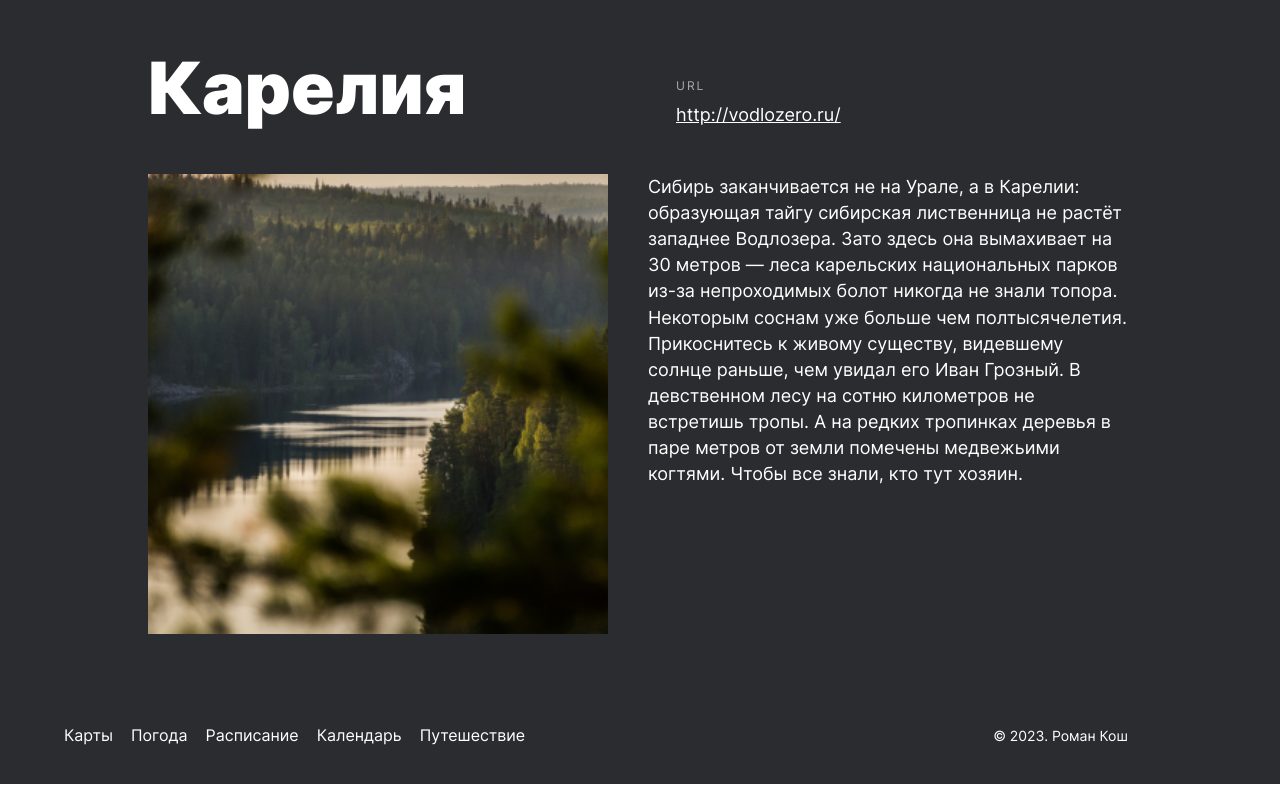
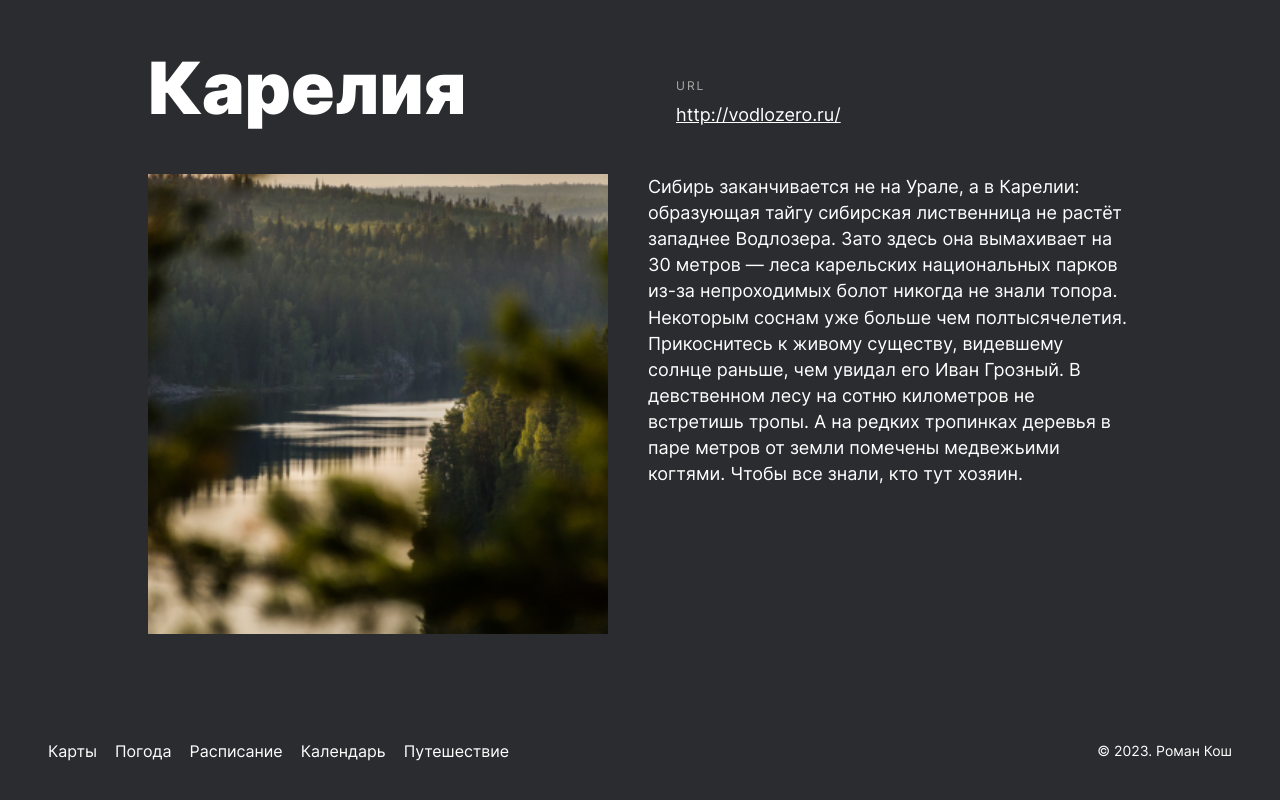
Before and after one commit to totfront/somewhere-travel, a React (Create React App) app: page / in a window 1280 px wide. Shown: the part 5378-6178 px from the top of the page. Built offline with nearby package versions, Linux system fonts and the light colour scheme.

Commit message:
Feat: finished the footer

```diff
--- a/src/components/Footer/Footer.js
+++ b/src/components/Footer/Footer.js
@@ -49,8 +49,8 @@ function Footer() {
             Путешествие
           </a>
         </li>
-        <li className={styles.copyright}>© 2023. Роман Кош</li>
       </ul>
+      <p className={styles.copyright}>© 2023. Роман Кош</p>
     </section>
   );
 }
--- a/src/components/Footer/Footer.module.css
+++ b/src/components/Footer/Footer.module.css
@@ -4,6 +4,7 @@
     max-width: 186px;
     margin-left: 16px;
     min-height: 310px;
+
 }
 
 .list {
@@ -38,55 +39,39 @@
 
 @media (min-width: 768px) {
     .wrapper {
+        display: flex;
+        flex-direction: row;
+        margin: auto;
         padding: 0 0 24px 0;
-        max-width: 768px;
+        max-width: 720px;
         min-height: 0;
-
+        justify-content: space-between;
     }
 
     .list {
+        display: flex;
+        flex-direction: row;
         max-height: 18px;
     }
     .footerItem {
-        display: inline-block;
         font-size: 16px;
         line-height: 18px;
+
+    }
+    .footerItem:not(:last-child) {
         margin-right: 18px;
     }
 
-    .footerItem:first-child {
-        margin-left: 24px;
-    }
-
-
     .copyright {
-        margin-top: 0;
-        display: inline-block;
         font-size: 14px;
         line-height: 16px;
-        margin-left: 69px;
+        margin: auto 0;
     }
 }
 
 @media (min-width: 1024px) {
     .wrapper {
         max-width: 928px;
-    }
-
-    .list {
-        max-height: 18px;
-    }
-    .footerItem {
-        margin-right: 18px;
-    }
-
-    .footerItem:first-child {
-        margin-left: 48px;
-    }
-
-
-    .copyright {
-        margin-left: 259px;
     }
 }
 
@@ -95,12 +80,4 @@
         max-width: 1184px;
     }
 
-    .footerItem:first-child {
-        margin-left: 48px;
-    }
-
-
-    .copyright {
-        margin-left: 450px;
-    }
 }
```
